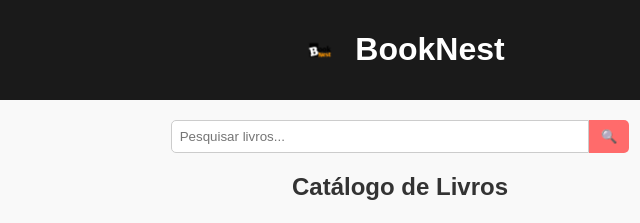
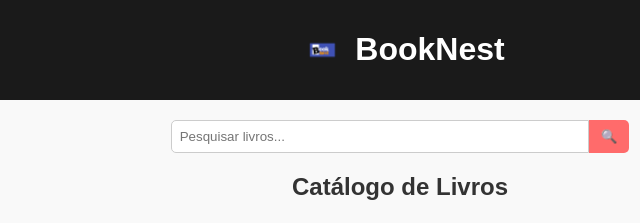
Before and after one commit to infolearnbald/BookNest, a plain HTML site: page index.html in a window 1280 px wide. Shown: the top 223 px of the page, 240-880 px from the left. Drawn offline with Linux system fonts and the light colour scheme; files whose address does not match are found by name.

Commit message:
Update index.html

```diff
--- a/index.html
+++ b/index.html
@@ -10,7 +10,7 @@
 <body>
     <header>
         <div class="logo">
-            <img src="logo.png" alt="BookNest">
+            <img src="llogo.png" alt="BookNest">
             <h1>BookNest</h1>
         </div>
     </header>
```
